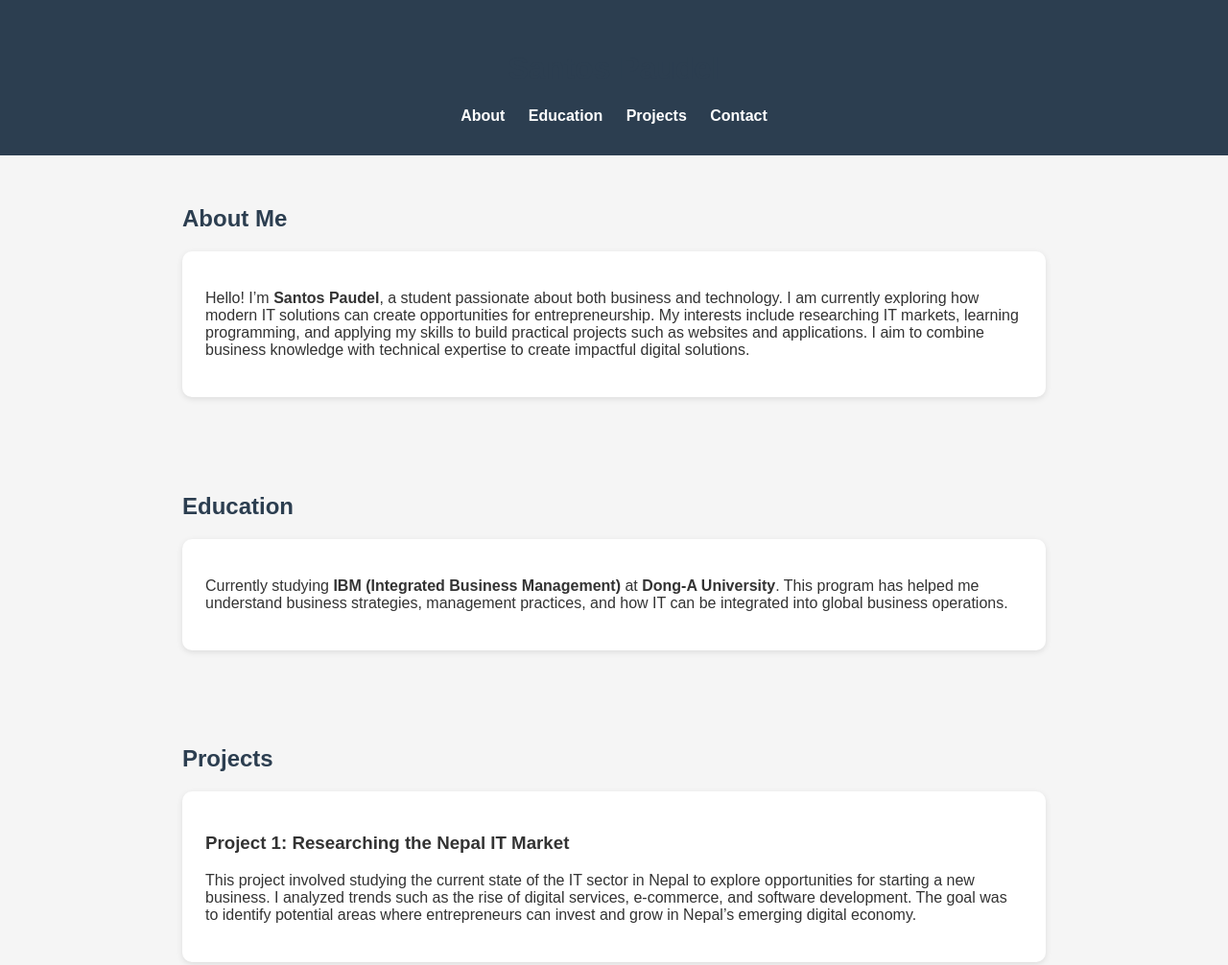
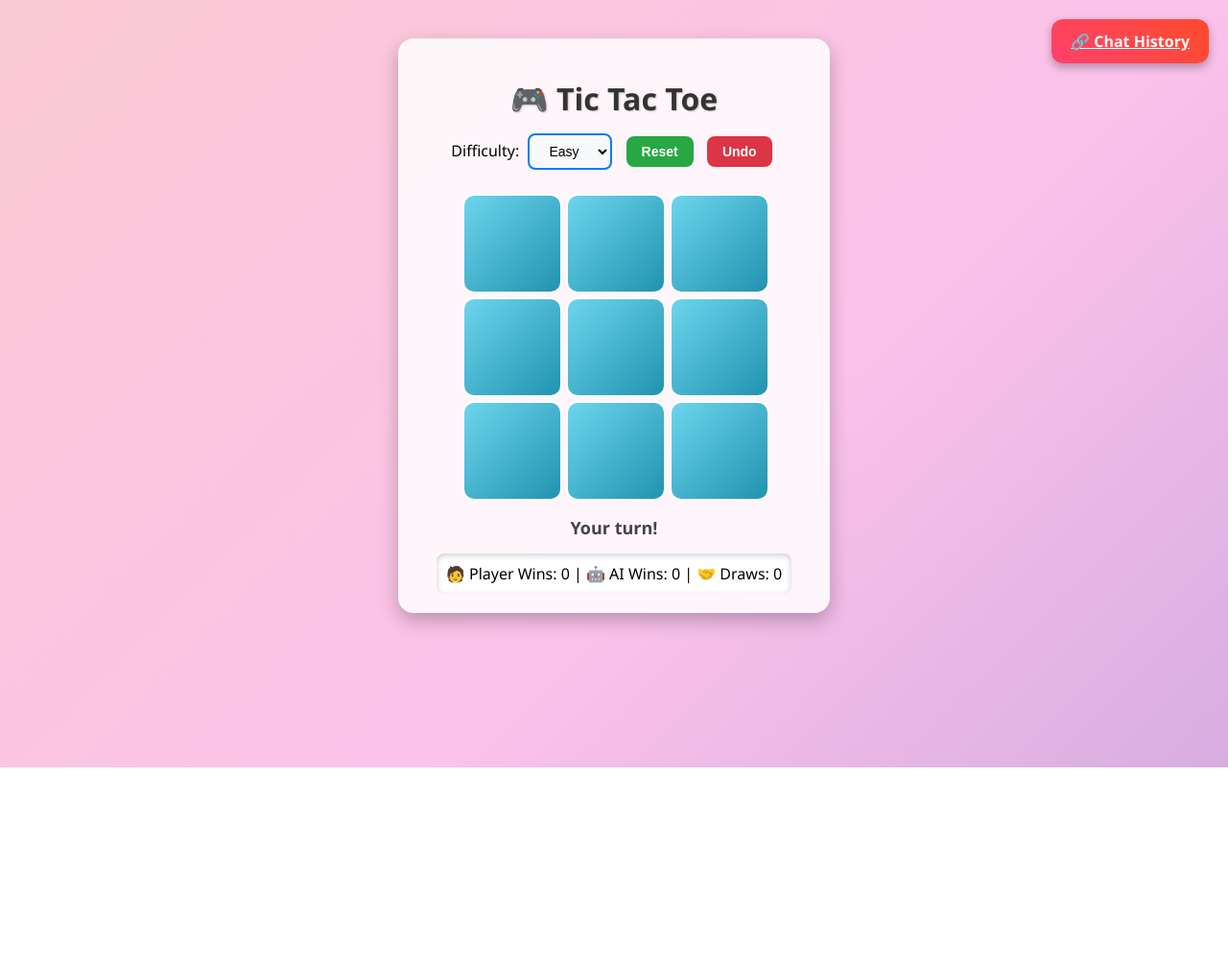
Before and after one commit to santospaudel69-cmd/santos_portfolio, a plain HTML site: page game.html in a window 1280 px wide. Shown: the top 1006 px of the page at 96% size. After the commit the page ends 800 px from the top, so only its background shows below. Drawn offline with Linux system fonts and the light colour scheme.

Commit message:
game.html

```diff
--- a/game.html
+++ b/game.html
@@ -2,78 +2,335 @@
 <html lang="en">
 <head>
   <meta charset="UTF-8">
-  <meta name="viewport" content="width=device-width, initial-scale=1.0">
-  <title>Santos Paudel - Portfolio</title>
+  <title>Tic Tac Toe with AI</title>
   <style>
-    body { font-family: Arial, sans-serif; margin: 0; padding: 0; background: #f5f5f5; color: #333; }
-    header { background: #2c3e50; color: white; text-align: center; padding: 2rem; }
-    nav a { margin: 0 10px; color: white; text-decoration: none; font-weight: bold; }
-    section { padding: 2rem; max-width: 900px; margin: auto; }
-    h1, h2 { color: #2c3e50; }
-    .card { background: white; padding: 1.5rem; margin: 1rem 0; border-radius: 10px; box-shadow: 0 2px 6px rgba(0,0,0,0.1); }
-    footer { text-align: center; background: #2c3e50; color: white; padding: 1rem; margin-top: 2rem; }
+    body {
+      font-family: "Segoe UI", Arial, sans-serif;
+      display: flex;
+      justify-content: center;
+      align-items: flex-start;
+      height: 100vh;
+      margin: 0;
+      background: linear-gradient(135deg, #ff9a9e, #fad0c4, #fad0c4, #fbc2eb, #a18cd1);
+      background-size: 400% 400%;
+      animation: gradientMove 12s ease infinite;
+    }
+
+    @keyframes gradientMove {
+      0% {background-position: 0% 50%;}
+      50% {background-position: 100% 50%;}
+      100% {background-position: 0% 50%;}
+    }
+
+    /* Chat History Button */
+    #chat-button {
+      position: fixed;
+      top: 20px;
+      right: 20px;
+      padding: 12px 20px;
+      background: linear-gradient(45deg, #ff416c, #ff4b2b);
+      color: white;
+      font-size: 16px;
+      font-weight: bold;
+      border: none;
+      border-radius: 12px;
+      cursor: pointer;
+      box-shadow: 0 4px 10px rgba(0,0,0,0.3);
+      transition: 0.3s ease;
+    }
+    #chat-button:hover {
+      transform: scale(1.1);
+      background: linear-gradient(45deg, #ff4b2b, #ff416c);
+    }
+
+    .container {
+      text-align: center;
+      margin-top: 40px;
+      background: rgba(255,255,255,0.85);
+      padding: 20px 40px;
+      border-radius: 16px;
+      box-shadow: 0 8px 20px rgba(0,0,0,0.25);
+    }
+
+    h1 {
+      margin-bottom: 10px;
+      color: #333;
+      text-shadow: 1px 1px 2px rgba(0,0,0,0.2);
+    }
+
+    .board {
+      display: grid;
+      grid-template-columns: repeat(3, 100px);
+      grid-template-rows: repeat(3, 100px);
+      gap: 8px;
+      justify-content: center;
+      margin: 20px auto;
+    }
+
+    .cell {
+      width: 100px;
+      height: 100px;
+      background: linear-gradient(135deg, #6dd5ed, #2193b0);
+      border: 2px solid #fff;
+      font-size: 2.5em;
+      font-weight: bold;
+      color: white;
+      display: flex;
+      justify-content: center;
+      align-items: center;
+      cursor: pointer;
+      user-select: none;
+      border-radius: 12px;
+      transition: 0.3s;
+    }
+    .cell:hover {
+      background: linear-gradient(135deg, #2193b0, #6dd5ed);
+      transform: scale(1.05);
+    }
+    .cell.win {
+      background: linear-gradient(135deg, #00b09b, #96c93d);
+      color: #fff;
+    }
+
+    .controls {
+      margin: 10px 0;
+    }
+
+    select, button {
+      margin: 5px;
+      padding: 8px 16px;
+      font-size: 14px;
+      border-radius: 8px;
+      border: none;
+      cursor: pointer;
+      transition: 0.3s;
+    }
+    select {
+      background: #f8f9fa;
+      border: 2px solid #007bff;
+    }
+    button {
+      color: white;
+      font-weight: bold;
+    }
+    button:nth-of-type(1) { background: #28a745; } /* Reset */
+    button:nth-of-type(1):hover { background: #218838; }
+    button:nth-of-type(2) { background: #dc3545; } /* Undo */
+    button:nth-of-type(2):hover { background: #c82333; }
+
+    .status {
+      margin-top: 10px;
+      font-size: 18px;
+      font-weight: bold;
+      color: #444;
+    }
+
+    .scoreboard {
+      margin-top: 15px;
+      font-size: 16px;
+      background: #fff;
+      padding: 10px;
+      border-radius: 8px;
+      box-shadow: inset 0 2px 6px rgba(0,0,0,0.2);
+    }
   </style>
 </head>
 <body>
-  <header>
-    <h1>Santos Paudel</h1>
-    <nav>
-      <a href="#about">About</a>
-      <a href="#education">Education</a>
-      <a href="#projects">Projects</a>
-      <a href="#contact">Contact</a>
-    </nav>
-  </header>
 
-  <section id="about">
-    <h2>About Me</h2>
-    <div class="card">
-      <p>Hello! I’m <b>Santos Paudel</b>, a student passionate about both business and technology.
-      I am currently exploring how modern IT solutions can create opportunities for entrepreneurship.
-      My interests include researching IT markets, learning programming, and applying my skills to
-      build practical projects such as websites and applications.
-      I aim to combine business knowledge with technical expertise to create impactful digital solutions.</p>
+  <!-- Chat History Button -->
+  <a id="chat-button" href="https://chatgpt.com/share/68cb94a0-4bac-8004-8329-af52126bc8da" target="_blank">
+    🔗 Chat History
+  </a>
+
+  <div class="container">
+    <h1>🎮 Tic Tac Toe</h1>
+    <div class="controls">
+      <label>
+        Difficulty:
+        <select id="difficulty">
+          <option value="easy">Easy</option>
+          <option value="hard">Hard</option>
+        </select>
+      </label>
+      <button onclick="resetGame()">Reset</button>
+      <button onclick="undoMove()">Undo</button>
     </div>
-  </section>
 
-  <section id="education">
-    <h2>Education</h2>
-    <div class="card">
-      <p>Currently studying <b>IBM (Integrated Business Management)</b> at <b>Dong-A University</b>.
-      This program has helped me understand business strategies, management practices, and how IT can
-      be integrated into global business operations.</p>
+    <div class="board" id="board"></div>
+    <div class="status" id="status"></div>
+
+    <div class="scoreboard">
+      🧑 Player Wins: <span id="playerScore">0</span> |
+      🤖 AI Wins: <span id="aiScore">0</span> |
+      🤝 Draws: <span id="draws">0</span>
     </div>
-  </section>
+  </div>
 
-  <section id="projects">
-    <h2>Projects</h2>
-    <div class="card">
-      <h3>Project 1: Researching the Nepal IT Market</h3>
-      <p>This project involved studying the current state of the IT sector in Nepal to explore
-      opportunities for starting a new business. I analyzed trends such as the rise of digital
-      services, e-commerce, and software development. The goal was to identify potential areas
-      where entrepreneurs can invest and grow in Nepal’s emerging digital economy.</p>
-    </div>
-    <div class="card">
-      <h3>Project 2: Learning Programming for Website & Application Development</h3>
-      <p>In this project, I focused on learning programming languages such as HTML, CSS, and JavaScript
-      with the aim of developing my own website and applications. This hands-on learning process
-      allowed me to understand how coding works and how digital platforms are built.
-      The project is an ongoing journey where I plan to expand my skills into backend technologies
-      and mobile app development in the future.</p>
-    </div>
-  </section>
+  <script>
+    const boardElement = document.getElementById("board");
+    const statusElement = document.getElementById("status");
+    const playerScoreElement = document.getElementById("playerScore");
+    const aiScoreElement = document.getElementById("aiScore");
+    const drawsElement = document.getElementById("draws");
+    const difficultyElement = document.getElementById("difficulty");
 
-  <section id="contact">
-    <h2>Contact</h2>
-    <div class="card">
-      <p>Email: santos@example.com</p>
-      <p>GitHub: <a href="https://github.com/yourusername" target="_blank">github.com/yourusername</a></p>
-    </div>
-  </section>
+    let board, currentPlayer, gameOver, history;
+    let playerScore = 0, aiScore = 0, draws = 0;
 
-  <footer>
-    <p>© 2025 Santos Paudel</p>
-  </footer>
+    function initGame() {
+      board = Array(9).fill(null);
+      history = [];
+      currentPlayer = "X";
+      gameOver = false;
+      boardElement.innerHTML = "";
+      for (let i = 0; i < 9; i++) {
+        const cell = document.createElement("div");
+        cell.classList.add("cell");
+        cell.dataset.index = i;
+        cell.addEventListener("click", handleCellClick);
+        boardElement.appendChild(cell);
+      }
+      statusElement.textContent = "Your turn!";
+    }
+
+    function handleCellClick(e) {
+      const index = e.target.dataset.index;
+      if (!board[index] && !gameOver && currentPlayer === "X") {
+        makeMove(index, "X");
+        if (!gameOver) {
+          setTimeout(aiMove, 400);
+        }
+      }
+    }
+
+    function makeMove(index, player) {
+      board[index] = player;
+      history.push(index);
+      const cell = boardElement.children[index];
+      cell.textContent = player;
+      checkWinner();
+      currentPlayer = currentPlayer === "X" ? "O" : "X";
+    }
+
+    function aiMove() {
+      if (gameOver) return;
+      let move;
+      if (difficultyElement.value === "easy") {
+        const available = board.map((v, i) => (v ? null : i)).filter(v => v !== null);
+        move = available[Math.floor(Math.random() * available.length)];
+      } else {
+        move = minimax(board, "O").index;
+      }
+      makeMove(move, "O");
+    }
+
+    function checkWinner() {
+      const winPatterns = [
+        [0,1,2],[3,4,5],[6,7,8],
+        [0,3,6],[1,4,7],[2,5,8],
+        [0,4,8],[2,4,6]
+      ];
+      let winner = null;
+      for (const pattern of winPatterns) {
+        const [a,b,c] = pattern;
+        if (board[a] && board[a] === board[b] && board[a] === board[c]) {
+          winner = board[a];
+          pattern.forEach(i => boardElement.children[i].classList.add("win"));
+          break;
+        }
+      }
+      if (winner) {
+        statusElement.textContent = winner === "X" ? "🎉 You win!" : "🤖 AI wins!";
+        if (winner === "X") playerScore++; else aiScore++;
+        updateScores();
+        gameOver = true;
+      } else if (board.every(cell => cell)) {
+        statusElement.textContent = "🤝 It's a draw!";
+        draws++;
+        updateScores();
+        gameOver = true;
+      }
+    }
+
+    function updateScores() {
+      playerScoreElement.textContent = playerScore;
+      aiScoreElement.textContent = aiScore;
+      drawsElement.textContent = draws;
+    }
+
+    function resetGame() {
+      initGame();
+    }
+
+    function undoMove() {
+      if (history.length < 1 || gameOver) return;
+      let lastMove = history.pop();
+      board[lastMove] = null;
+      boardElement.children[lastMove].textContent = "";
+      if (history.length && board[history[history.length - 1]] === "O") {
+        lastMove = history.pop();
+        board[lastMove] = null;
+        boardElement.children[lastMove].textContent = "";
+      }
+      gameOver = false;
+      currentPlayer = "X";
+      statusElement.textContent = "Your turn!";
+      Array.from(boardElement.children).forEach(c => c.classList.remove("win"));
+    }
+
+    function minimax(newBoard, player) {
+      const availSpots = newBoard.map((v, i) => (v ? null : i)).filter(v => v !== null);
+      if (checkWin(newBoard, "X")) return { score: -10 };
+      if (checkWin(newBoard, "O")) return { score: 10 };
+      if (availSpots.length === 0) return { score: 0 };
+
+      const moves = [];
+      for (let i = 0; i < availSpots.length; i++) {
+        const move = {};
+        move.index = availSpots[i];
+        newBoard[availSpots[i]] = player;
+        if (player === "O") {
+          move.score = minimax(newBoard, "X").score;
+        } else {
+          move.score = minimax(newBoard, "O").score;
+        }
+        newBoard[availSpots[i]] = null;
+        moves.push(move);
+      }
+
+      let bestMove;
+      if (player === "O") {
+        let bestScore = -Infinity;
+        for (let i = 0; i < moves.length; i++) {
+          if (moves[i].score > bestScore) {
+            bestScore = moves[i].score;
+            bestMove = i;
+          }
+        }
+      } else {
+        let bestScore = Infinity;
+        for (let i = 0; i < moves.length; i++) {
+          if (moves[i].score < bestScore) {
+            bestScore = moves[i].score;
+            bestMove = i;
+          }
+        }
+      }
+      return moves[bestMove];
+    }
+
+    function checkWin(board, player) {
+      const winPatterns = [
+        [0,1,2],[3,4,5],[6,7,8],
+        [0,3,6],[1,4,7],[2,5,8],
+        [0,4,8],[2,4,6]
+      ];
+      return winPatterns.some(pattern =>
+        pattern.every(i => board[i] === player)
+      );
+    }
+
+    initGame();
+  </script>
 </body>
 </html>
```
